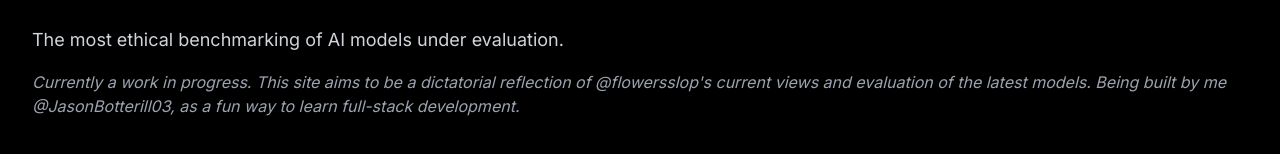
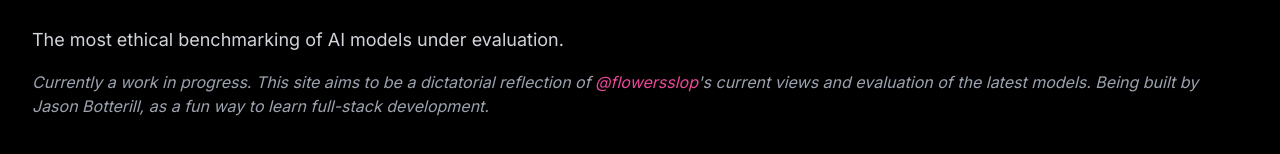
Before and after one commit to jasonthepenguin/flowers_bench, a Next.js app in the folder flowersbench/: page / in a window 1280 px wide. Shown: the part 150-304 px from the top of the page. Built offline with nearby package versions, Linux system fonts and the light colour scheme; no server answers; the database is empty.

Commit message:
Add hyperlink homepage

```diff
--- a/flowersbench/app/page.tsx
+++ b/flowersbench/app/page.tsx
@@ -25,8 +25,8 @@ export default async function Home() {
 
           <p className="text-md text-gray-500 dark:text-gray-400 italic mb-8">
             Currently a work in progress. This site aims to be a dictatorial reflection
-            of @flowersslop&apos;s current views and evaluation of the latest models.
-            Being built by me @JasonBotterill03, as a fun way to learn full-stack development.
+            of <a href="https://x.com/flowersslop" target="_blank" rel="noopener noreferrer" className="text-pink-500 hover:text-pink-400">@flowersslop</a>&apos;s current views and evaluation of the latest models.
+            Being built by Jason Botterill, as a fun way to learn full-stack development.
           </p>
 
           {currentTweet && (
```
